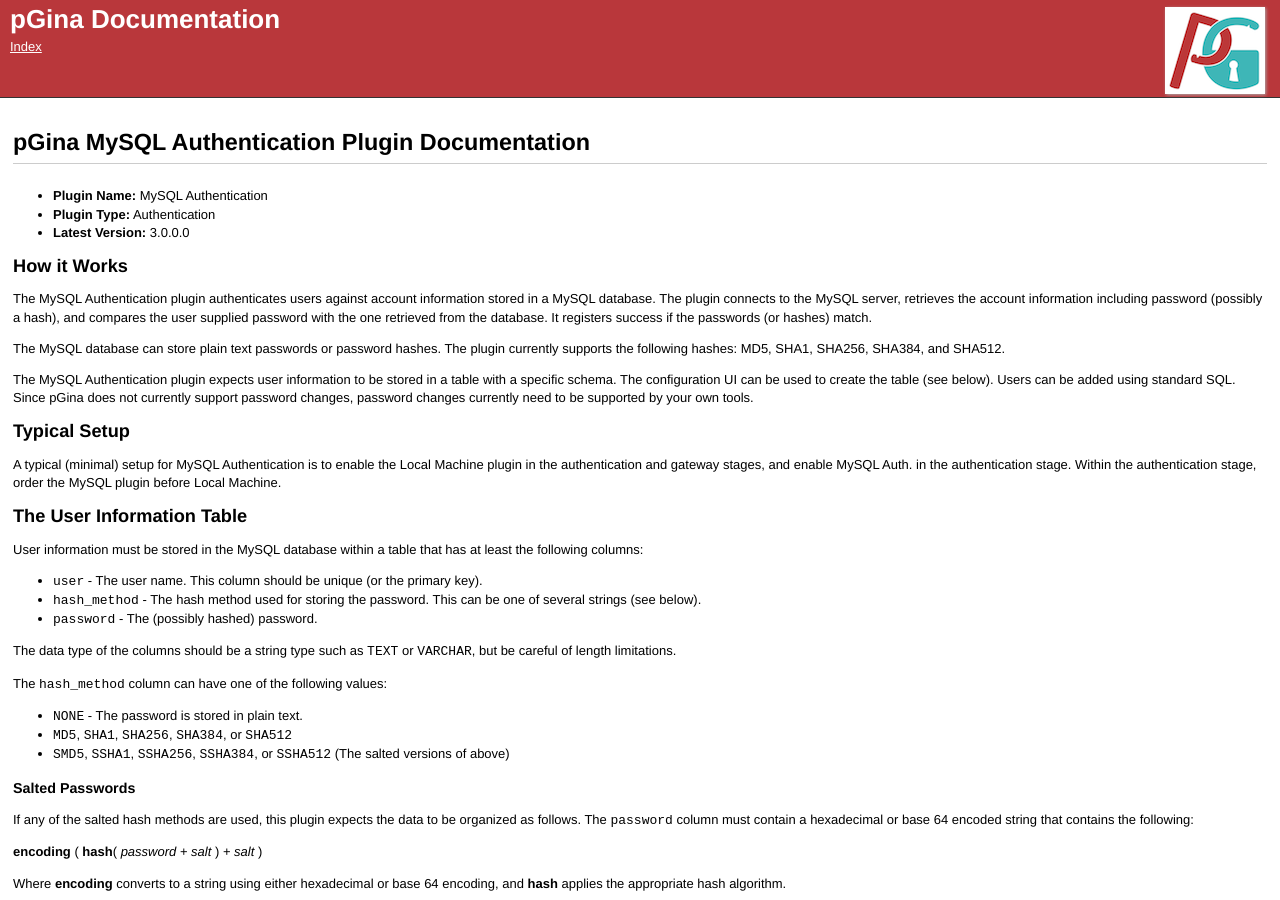
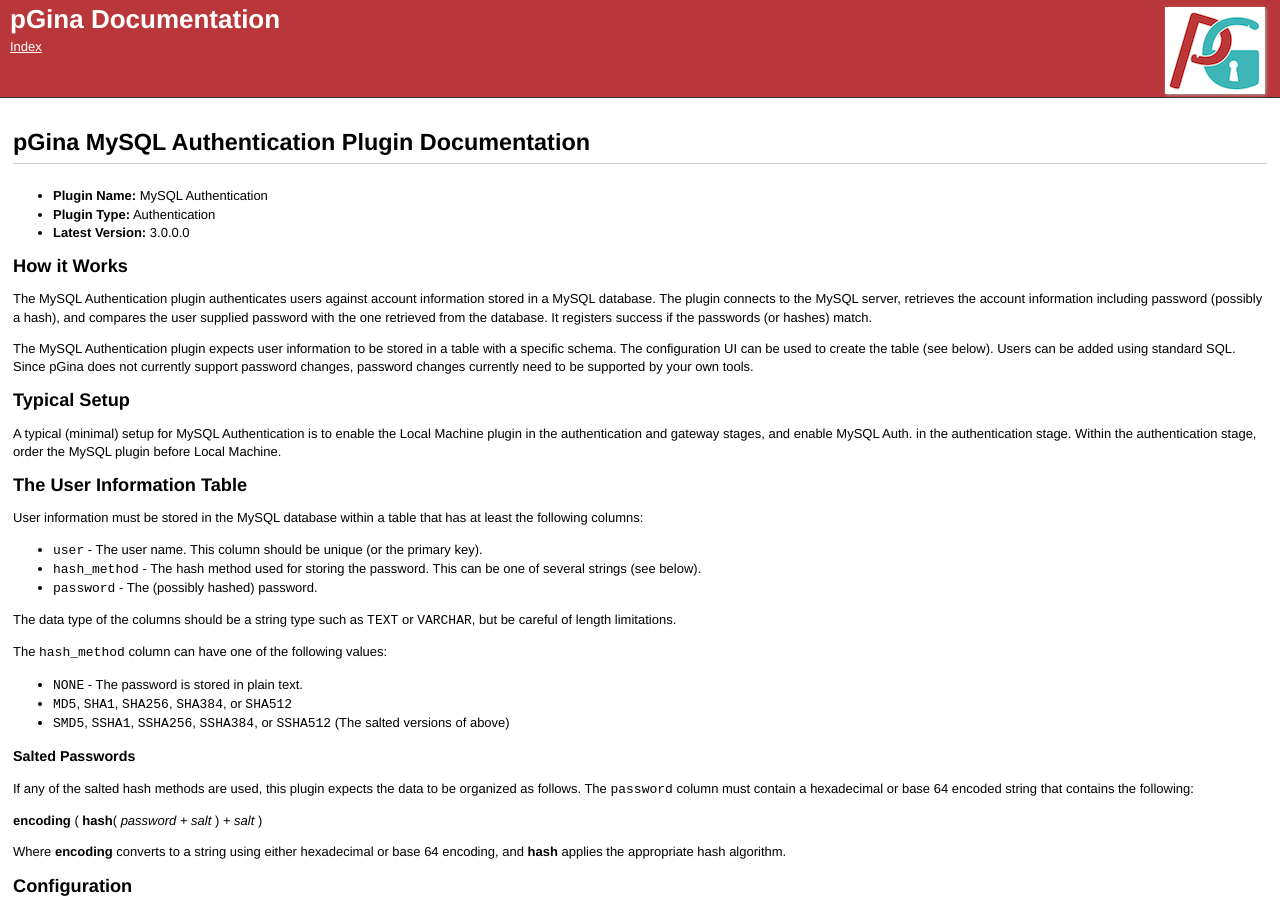
Before and after one commit to pgina/docs, a Jekyll site: the page built from mysql_auth.md, in a window 1280 px wide and 900 px high. Built offline with Jekyll 4.4.1, drawn with Linux system fonts in a browser that asks for light colours.

Commit message:
Remove outdated list of hash methods.

```diff
--- a/mysql_auth.md
+++ b/mysql_auth.md
@@ -17,9 +17,6 @@
 MySQL database.  The plugin connects to the MySQL server, retrieves the account information
 including password (possibly a hash), and compares the user supplied password with the one
 retrieved from the database.  It registers success if the passwords (or hashes) match.
-
-The MySQL database can store plain text passwords or password hashes.  The plugin currently
-supports the following hashes: MD5, SHA1, SHA256, SHA384, and SHA512.
 
 The MySQL Authentication plugin expects user information to be stored in a table with a
 specific schema.  The configuration UI can be used to create the table (see below).  Users
```
